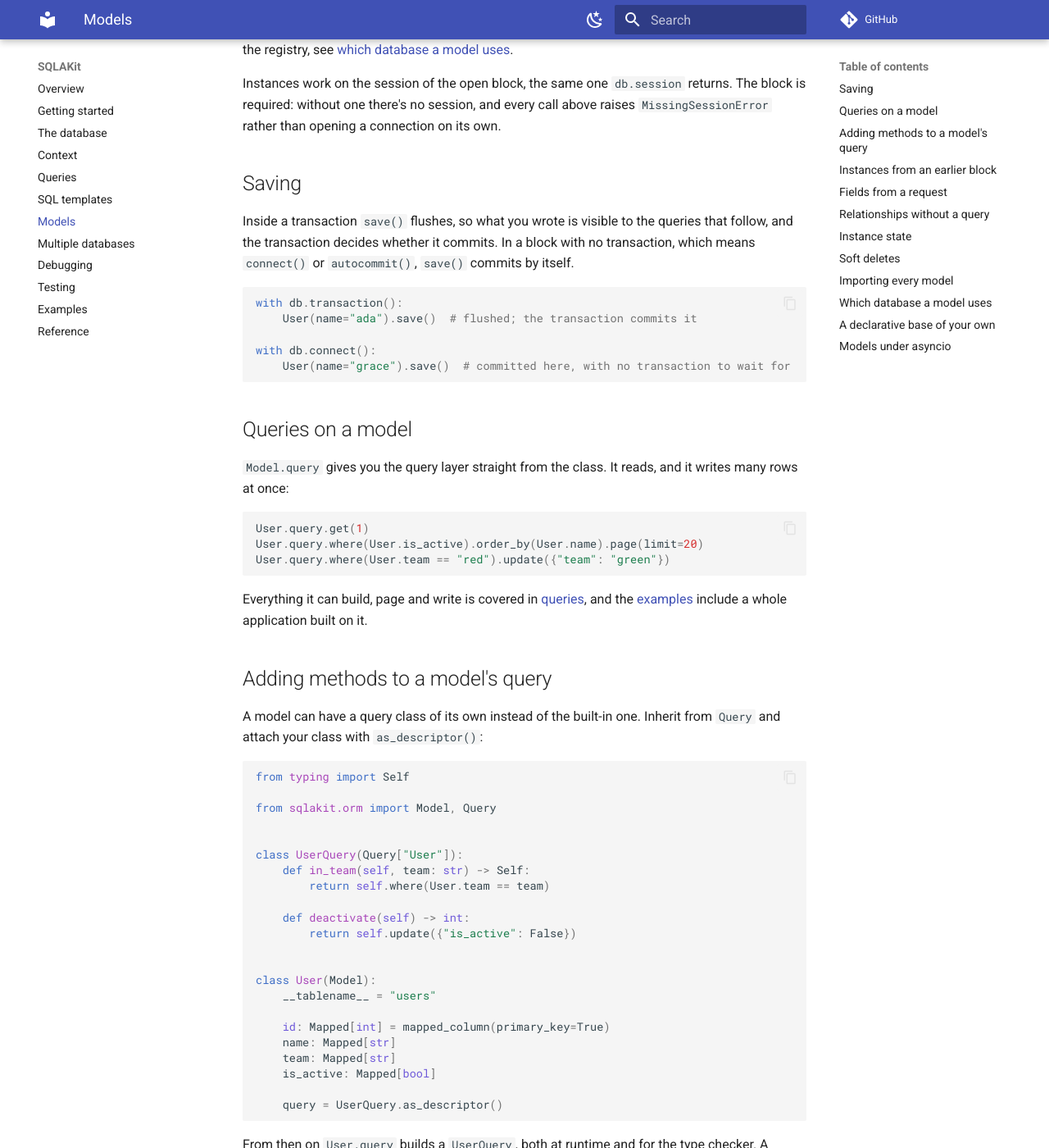
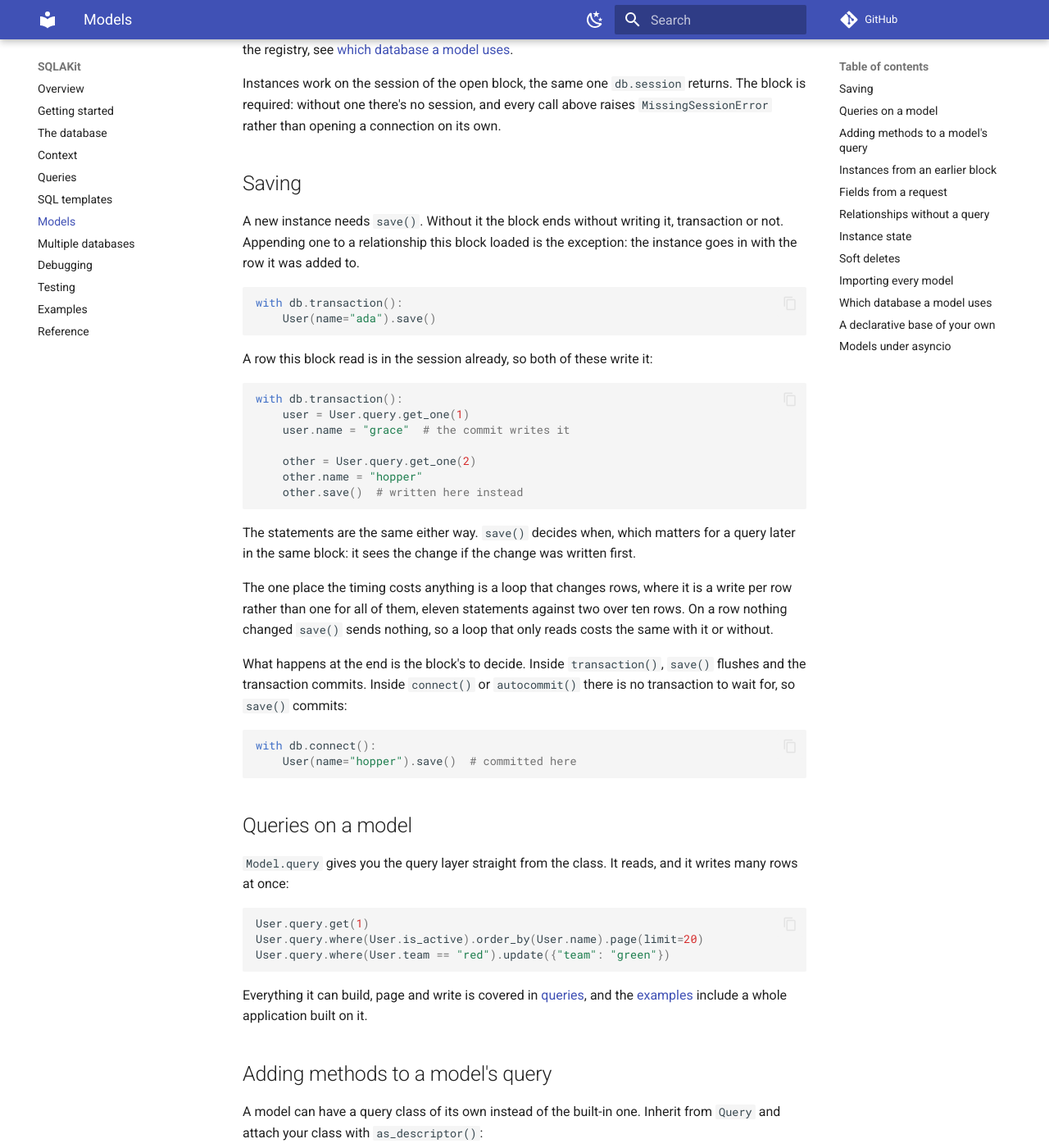
Before and after one commit to antonrh/sqlakit, an MkDocs documentation site: the page built from docs/models.md, in a window 1280 px wide and 1400 px high, scrolled down 700 px. Shown: the whole window at 82% size. Built offline with MkDocs 1.6.1 and Material for MkDocs 9.7.7, drawn with Linux system fonts in a browser that asks for light colours; comment, search, counter and statistics services are not loaded.

Commit message:
Write down what autoflush costs either way
It appeared in the documentation once, as a value in a session_args example,
with nothing about what it changes.

````diff
--- a/docs/models.md
+++ b/docs/models.md
@@ -40,17 +40,43 @@ own.
 
 ## Saving
 
-Inside a transaction `save()` flushes, so what you wrote is visible to the
-queries that follow, and the transaction decides whether it commits. In a
-block with no transaction, which means `connect()` or `autocommit()`, `save()`
-commits by itself.
+A new instance needs `save()`. Without it the block ends without writing it,
+transaction or not. Appending one to a relationship this block loaded is the
+exception: the instance goes in with the row it was added to.
 
 ```python
 with db.transaction():
-    User(name="ada").save()  # flushed; the transaction commits it
+    User(name="ada").save()
+```
 
+A row this block read is in the session already, so both of these write it:
+
+```python
+with db.transaction():
+    user = User.query.get_one(1)
+    user.name = "grace"  # the commit writes it
+
+    other = User.query.get_one(2)
+    other.name = "hopper"
+    other.save()  # written here instead
+```
+
+The statements are the same either way. `save()` decides when, which matters
+for a query later in the same block: it sees the change if the change was
+written first.
+
+The one place the timing costs anything is a loop that changes rows, where it
+is a write per row rather than one for all of them, eleven statements against
+two over ten rows. On a row nothing changed `save()` sends nothing, so a loop
+that only reads costs the same with it or without.
+
+What happens at the end is the block's to decide. Inside `transaction()`,
+`save()` flushes and the transaction commits. Inside `connect()` or
+`autocommit()` there is no transaction to wait for, so `save()` commits:
+
+```python
 with db.connect():
-    User(name="grace").save()  # committed here, with no transaction to wait for
+    User(name="hopper").save()  # committed here
 ```
 
 ## Queries on a model
````
Also changed, not shown: docs/reference.md (+21 -0 lines).
